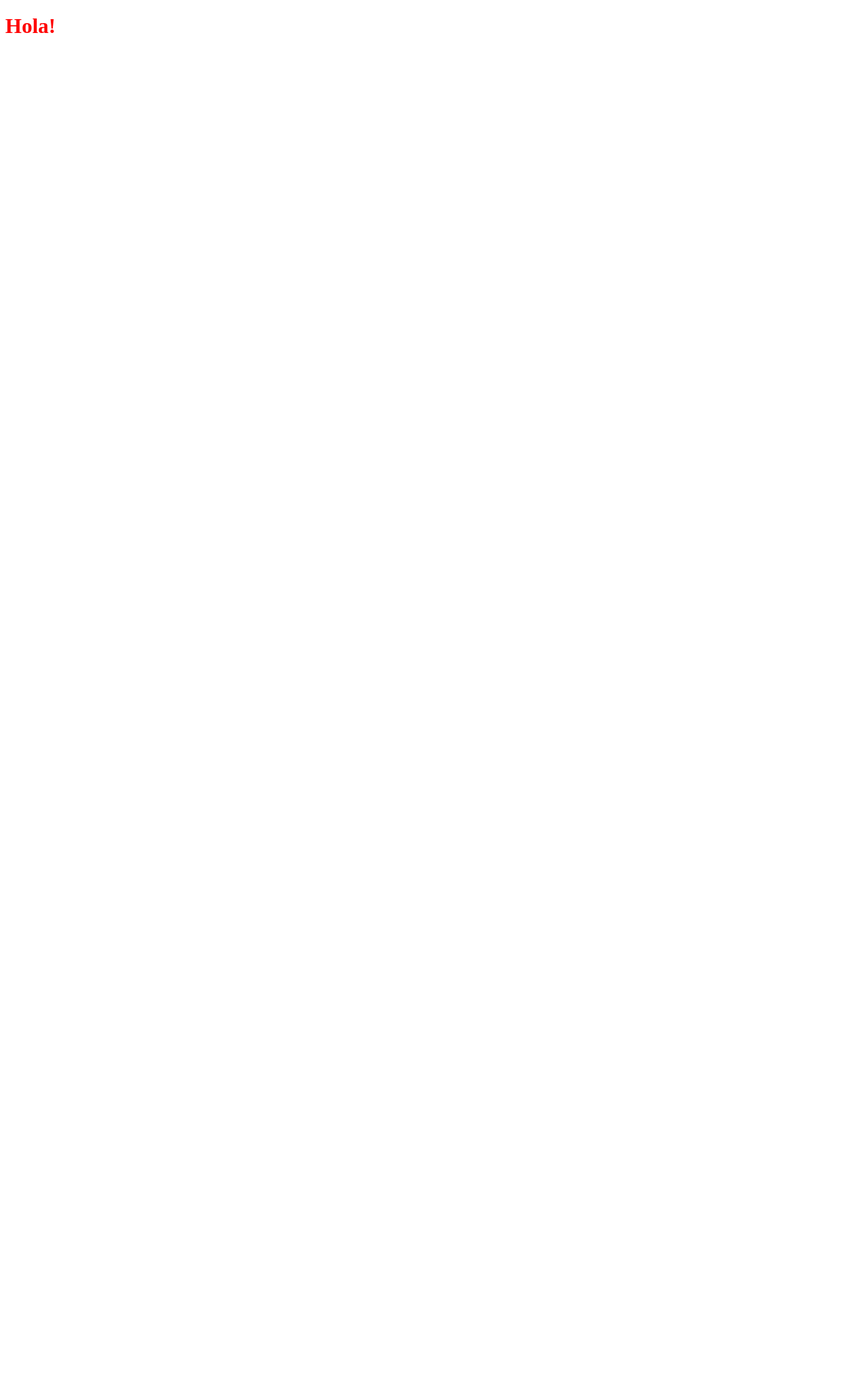
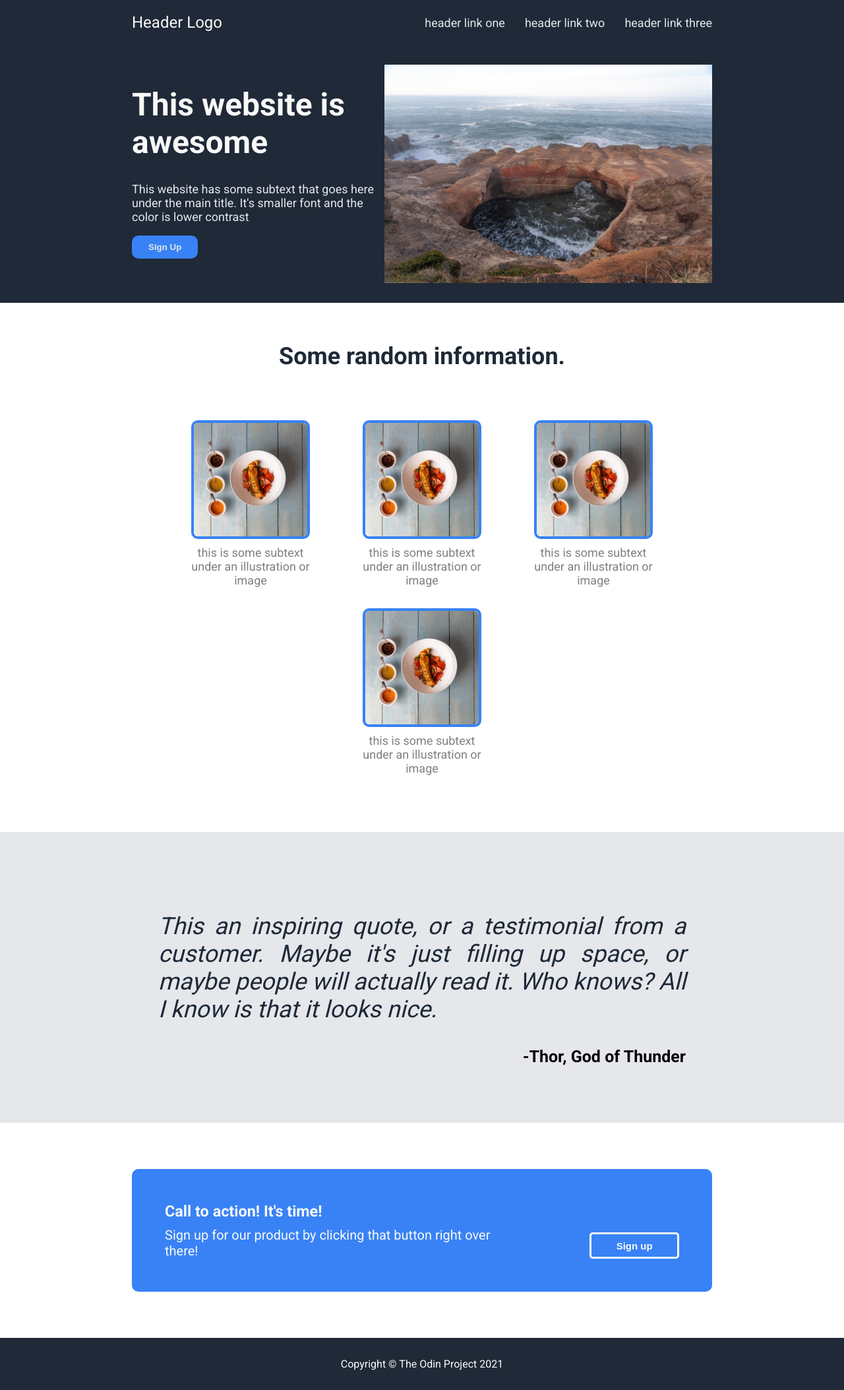
Before and after one commit to ClemoAcevedo/odin-landing-page, a plain HTML site: page index.html in a window 1280 px wide. Shown: the whole page at 66% size. Before the commit the page ends 800 px from the top, so only its background shows below. Drawn offline with Linux system fonts and the light colour scheme.

Commit message:
Finished project

```diff
--- a/index.html
+++ b/index.html
@@ -8,7 +8,62 @@
 </head>
 
 <body>
-    <h1>Hola!</h1>
+    <div class="header">
+        <a id="header-logo" href="#">
+            <bold>Header Logo</bold>
+        </a>
+        <div class="header-links">
+            <a href="#">header link one</a>
+            <a href="#">header link two</a>
+            <a href="#">header link three</a>
+        </div>
+    </div>
+    <div class="content-1">
+        <div class="section">
+            <h1>This website is awesome</h1>
+            <p>This website has some subtext that goes here under the main title. It's smaller font and the color is
+                lower
+                contrast</p>
+            <button>Sign Up</button>
+        </div>
+        <img class="main-image" src="images/frontal.jpeg" alt="a beautiful scenery">
+    </div>
+    <div class="content-2">
+        <h2>Some random information.</h2>
+        <div class="items">
+            <figure>
+                <img src="images/random.jpeg" alt="some random element">
+                <figcaption>this is some subtext under an illustration or image</figcaption>
+            </figure>
+            <figure>
+                <img src="images/random.jpeg" alt="some random element">
+                <figcaption>this is some subtext under an illustration or image</figcaption>
+            </figure>
+            <figure>
+                <img src="images/random.jpeg" alt="some random element">
+                <figcaption>this is some subtext under an illustration or image</figcaption>
+            </figure>
+            <figure>
+                <img src="images/random.jpeg" alt="some random element">
+                <figcaption>this is some subtext under an illustration or image</figcaption>
+            </figure>
+        </div>
+    </div>
+    <div class="content-3">
+        <blockquote>
+            <p>This an inspiring quote, or a testimonial from a customer. Maybe it's just filling up space, or maybe
+                people will actually read it. Who knows? All I know is that it looks nice.</p>
+            <cite>-Thor, God of Thunder</cite>
+        </blockquote>
+    </div>
+    <div class="content-4">
+        <div class="actual-content">
+            <h3>Call to action! It's time!</h3>
+            <p>Sign up for our product by clicking that button right over there!</p>
+        </div>
+        <button>Sign up</button>
+    </div>
+    <div class="footer">Copyright © The Odin Project 2021</div>
 </body>
 
 </html>
--- a/style.css
+++ b/style.css
@@ -1,3 +1,208 @@
-h1 {
-    color: red;
+@import url('https://fonts.googleapis.com/css2?family=Roboto+Condensed:wght@400;700&family=Roboto:wght@400;700&display=swap');
+
+* {
+    box-sizing: border-box;
 }
+
+body {
+    font-family: 'Roboto', sans-serif;
+    display: flex;
+    flex-direction: column;
+    margin: 0px;
+}
+
+.header {
+    background-color: #1f2937;
+    display: flex;
+    justify-content: space-between;
+    align-items: center;
+    padding: 20px 200px;
+}
+
+.header-links {
+    display: flex;
+    gap: 30px;
+}
+
+.header a {
+    text-decoration: none;
+    font-size: 18px;
+    color: #e5e7eb;
+}
+
+#header-logo {
+    font-size: 24px;
+    color: #f9faf8;
+}
+
+.content-1 {
+    display: flex;
+    padding: 30px 200px;
+    margin: 0px;
+    background-color: #1f2937;
+    gap: 10px;
+}
+
+.content-1 h1 {
+    font-size: 48px;
+    color: #f9faf8;
+    font-weight: 900;
+}
+
+.content-1 p {
+    font-size: 18px;
+    color: #e5e7eb;
+    text-align: left;
+}
+
+.section {
+    flex: 3;
+}
+
+.main-image {
+    flex: 4;
+    min-width: 100px;
+    width: 100px;
+    height: auto;
+    flex-shrink: 0;
+}
+
+.section button {
+    background-color: #3882f6;
+    color: #e5e7eb;
+    font-weight: bold;
+    padding: 10px 25px;
+    border-radius: 10px;
+    border: none;
+    cursor: pointer;
+}
+
+.content-2 {
+    display: flex;
+    flex-direction: column;
+    align-items: center;
+    padding: 30px 200px;
+    margin: 0px;
+    gap: 30px;
+    padding-bottom: 70px;
+}
+
+.content-2 h2 {
+    font-size: 36px;
+    color: #1f2937;
+    font-weight: 900;
+}
+
+.items {
+    display: flex;
+    justify-content: center;
+    flex-wrap: wrap;
+}
+
+figure {
+    display: flex;
+    flex-direction: column;
+    align-items: center;
+    gap: 10px;
+    padding: 0px;
+    width: 180px;
+}
+
+
+figcaption {
+    font-size: 18px;
+    text-align: center;
+    color: gray;
+    width: 100%;
+}
+
+.items img {
+    border: 4px #3882f6 solid;
+    width: 100%;
+    height: auto;
+    border-radius: 10px;
+}
+
+.content-3 {
+    background-color: #e5e7eb;
+    padding: 70px 200px;
+    margin: 0px;
+}
+
+blockquote {
+    display: flex;
+    flex-direction: column;
+    max-width: 900px;
+    height: auto;
+}
+
+blockquote cite {
+    align-self: flex-end;
+    font-style: normal;
+    font-weight: bold;
+    font-size: 25px;
+
+}
+
+blockquote p {
+    font-size: 36px;
+    color: #1f2937;
+    font-style: italic;
+    font-weight: 300;
+    text-align: justify;
+}
+
+
+
+.content-4 {
+    background-color: #3882f6;
+    color: #f9faf8;
+    margin: 70px 200px;
+    border-radius: 10px;
+    display: flex;
+    justify-content: center;
+    gap: 150px;
+    padding: 50px;
+    font-size: 20px;
+}
+
+.actual-content {
+    display: flex;
+    flex-direction: column;
+    gap: 10px;
+}
+
+.actual-content h3 {
+    padding: 0px;
+    margin: 0px;
+}
+
+.actual-content p {
+    padding: 0px;
+    margin: 0px;
+}
+
+.content-4 button {
+    background-color: transparent;
+    color: #f9faf8;
+    padding: 0px;
+    font-weight: bold;
+    border: #f9faf8;
+    border: 3px solid;
+    border-radius: 5px;
+    height: 40px;
+    width: 150px;
+    cursor: pointer;
+    font-size: 15px;
+    align-self: flex-end;
+}
+
+.footer {
+    display: flex;
+    justify-content: center;
+    align-items: center;
+    padding: 30px 200px;
+    margin: 0px;
+    background-color: #1f2937;
+    color: #f9faf8;
+}
```
Also changed, not shown: images/frontal.jpeg (added), images/random.jpeg (added).
